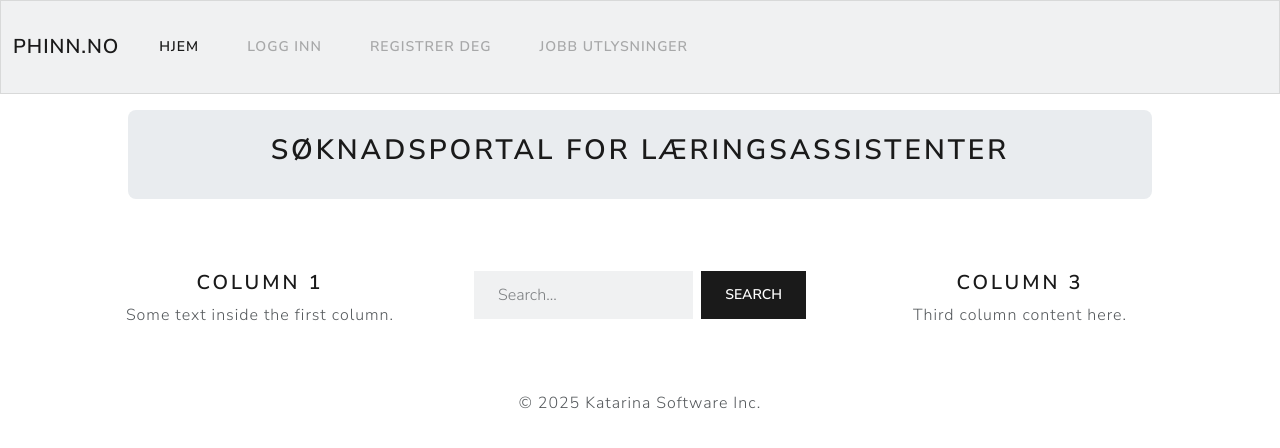
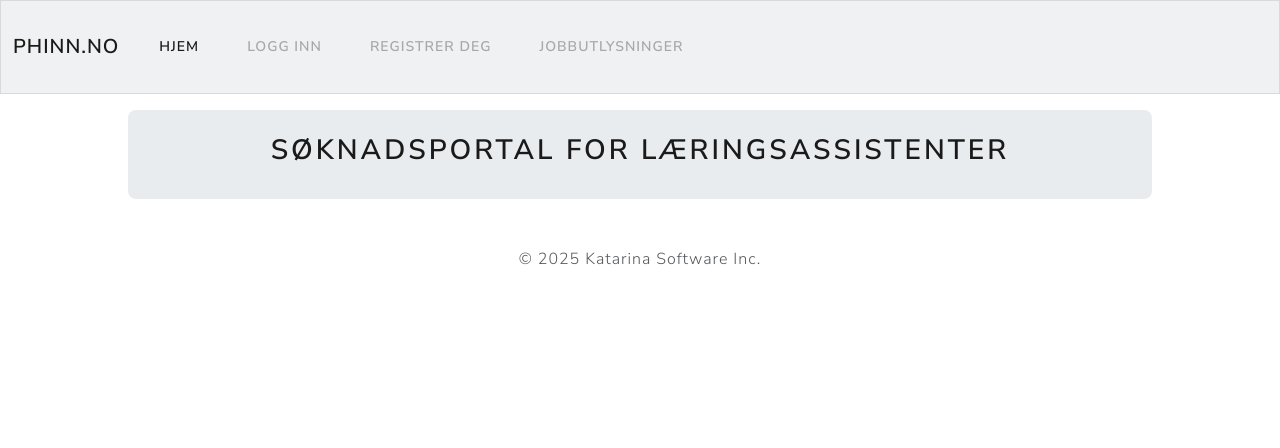
Before and after one commit to Nyborg9/IS-115-Prosjekt, a PHP site: page / in a window 1280 px wide. Shown: the top 448 px of the page. Run offline with PHP 8.4, Linux system fonts and the light colour scheme.

Commit message:
begynt på looks

```diff
--- a/inc/database.inc.php
+++ b/inc/database.inc.php
@@ -1,7 +1,7 @@
 <?php
     define('DB_HOST', 'localhost');
     define('DB_USER', 'root'); // Brukeren som skal brukes
-    define('DB_PASS', 'dev123'); // MySql passordet
+    define('DB_PASS', ''); // MySql passordet
     define('DB_NAME', 'prosjekt_db'); // Database navnet
 
     // Lager en DNS streng for databasen
--- a/inc/header/adminHeader.inc.php
+++ b/inc/header/adminHeader.inc.php
@@ -25,7 +25,7 @@
           </a>
         </li>
         <li class="nav-item">
-          <a class="nav-link" href="/IS-115-Prosjekt/view/listings.view.php">Jobb utlysninger</a>
+          <a class="nav-link" href="/IS-115-Prosjekt/view/listings.view.php">Jobbutlysninger</a>
         </li>
         <li class="nav-item">
           <a class="nav-link" href="/IS-115-Prosjekt/view/roleAdmin.view.php">Administrer brukere</a>
--- a/inc/header/employerHeader.inc.php
+++ b/inc/header/employerHeader.inc.php
@@ -24,7 +24,7 @@
           </a>
         </li>
         <li class="nav-item">
-          <a class="nav-link" href="/IS-115-Prosjekt/view/myListings.view.php">Mine Jobb utlysninger</a>
+          <a class="nav-link" href="/IS-115-Prosjekt/view/myListings.view.php">Mine jobbutlysninger</a>
         </li>
         <li class="nav-item">
           <a class="nav-link" href="/IS-115-Prosjekt/view/createListing.view.php">Lag ny utlysning</a>
--- a/inc/header/guestHeader.inc.php
+++ b/inc/header/guestHeader.inc.php
@@ -29,7 +29,7 @@
           <a class="nav-link" href="/IS-115-Prosjekt/view/register.view.php">Registrer deg</a>
         </li>
         <li class="nav-item">
-          <a class="nav-link" href="/IS-115-Prosjekt/view/listings.view.php">Jobb utlysninger</a>
+          <a class="nav-link" href="/IS-115-Prosjekt/view/listings.view.php">Jobbutlysninger</a>
         </li>
           </div>
         </li>
--- a/inc/header/head.inc.php
+++ b/inc/header/head.inc.php
@@ -1,3 +1,3 @@
 <link rel="stylesheet" href="../css/bootstrap.css">
 <link rel="stylesheet" href="../css/css.css">
-<title>Katarina Kirkhus - Modul 8</title>
+<title>Kirkhus & Nyborg</title>
--- a/inc/header/userHeader.inc.php
+++ b/inc/header/userHeader.inc.php
@@ -23,7 +23,7 @@
           </a>
         </li>
         <li class="nav-item">
-          <a class="nav-link" href="/IS-115-Prosjekt/view/listings.view.php">Jobb utlysninger</a>
+          <a class="nav-link" href="/IS-115-Prosjekt/view/listings.view.php">Jobbutlysninger</a>
         </li>
         <li class="nav-item">
           <a class="nav-link" href="/IS-115-Prosjekt/view/profile.view.php">Min profil</a>
--- a/index.php
+++ b/index.php
@@ -10,27 +10,6 @@ include 'inc/navbarController.inc.php';
 <div class="mx-auto p-4 text-center mt-3 mb-5" style="width: 80%; background-color: #e9ecef; border-radius: 8px;">
   <h2>Søknadsportal for læringsassistenter</h2>
 </div>
-
-<!-- Lager tre diver som ligger ved siden av hverandre -->
-<div class="container my-4">
-  <div class="row text-center">
-    <div class="col bg-secondary bg-opacity-10 p-4 border rounded">
-      <h4>Column 1</h4>
-      <p>Some text inside the first column.</p>
-    </div>
-    <div class="col bg-secondary bg-opacity-10 p-4 border rounded">
-      <!-- Lager ett søkefelt -->
-      <form class="d-flex" role="search">
-        <input class="form-control me-2" type="search" placeholder="Search..." aria-label="Search">
-        <button class="btn btn-primary" type="submit">Search</button>
-      </form>
-    </div>
-    <div class="col bg-secondary bg-opacity-10 p-4 border rounded">
-      <h4>Column 3</h4>
-      <p>Third column content here.</p>
-    </div>
-  </div>
-</div>
 <?php
 #Henter footeren ifra fila footer.inc.php
 include 'inc/footer.inc.php'; ?>
--- a/view/listings.view.php
+++ b/view/listings.view.php
@@ -1,4 +1,5 @@
 <?php session_start();?>
+<?php include "../inc/header/head.inc.php"?>
 
 
 <!DOCTYPE html>
@@ -35,7 +36,7 @@
         ?>
     </head>
     <body>
-        <div class="centered-content">
+        <div class="centered-content bordered-content">
             <h1>Ledige stillinger</h1>
 
 
--- a/view/profile.view.php
+++ b/view/profile.view.php
@@ -52,7 +52,7 @@ if (!$user) {
 
 $roleText = match ($user['RoleID']) {
     1 => "Arbeidsgiver",
-    2 => "Vanlig bruker",
+    2 => "Student/jobbsøker",
     3 => "Administrator",
 };
 
@@ -91,7 +91,7 @@ $roleText = match ($user['RoleID']) {
 
     <div class="actions">
         <!-- Knapp for å redigere info -->
-        <a href="editProfile.view.php" class="btn">Endre informasjon</a>
+        <a href="editProfile.view.php" class="btn" style="border:1px solid black;">Endre informasjon</a>
 
         <!-- Slett-konto knapp (ikke for admin) -->
         <?php if ($user['RoleID'] != 3): ?>
--- a/view/roleAdmin.view.php
+++ b/view/roleAdmin.view.php
@@ -142,9 +142,9 @@ $users = $stmt->fetchAll(PDO::FETCH_ASSOC);
             <tbody>
             <?php foreach ($users as $user): ?>
                 <?php
-                $roleText = ($user['RoleID'] == 1) ? "Arbeidsgiver" : "Vanlig bruker";
+                $roleText = ($user['RoleID'] == 1) ? "Arbeidsgiver" : "Student/jobbsøker";
                 $btnText = ($user['RoleID'] == 1)
-                    ? "Endre til vanlig bruker"
+                    ? "Endre til student/jobbsøker"
                     : "Gjør om til en arbeidsgiver";
                 ?>
                 <tr>
```
Also changed, not shown: css/css.css (+11 -0 lines).
